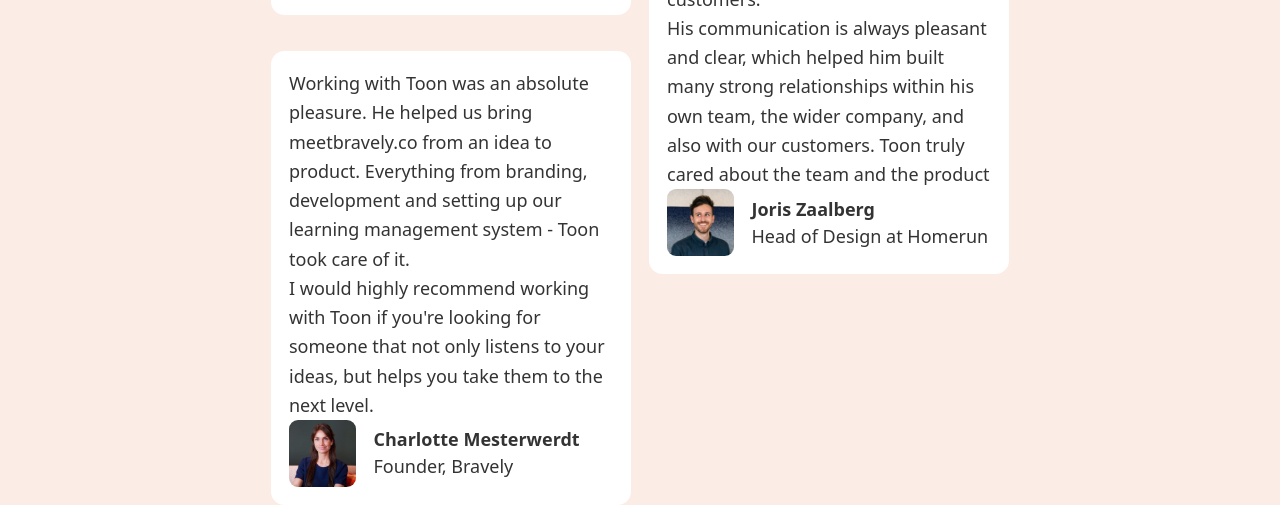
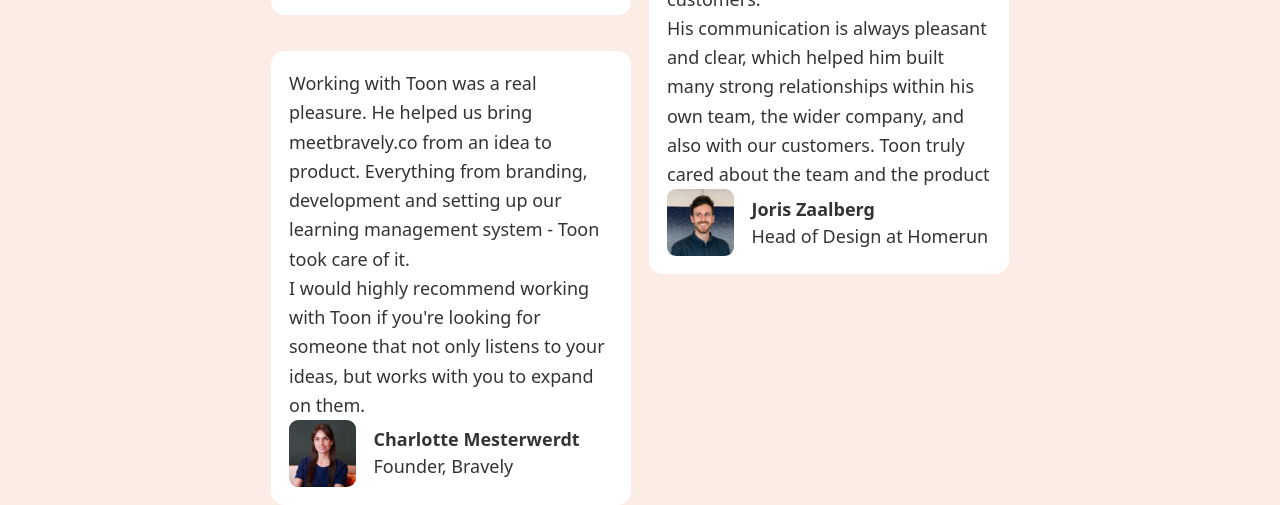
Before and after one commit to toonverbeek/toonverbeek-gatsby, a Gatsby site: page / in a window 1280 px wide. Shown: the part 5628-6133 px from the top of the page. Built offline with nearby package versions, Linux system fonts and the light colour scheme; Gatsby itself is replaced by a stand-in of ours.

Commit message:
change quote

```diff
--- a/src/pages/index.js
+++ b/src/pages/index.js
@@ -377,15 +377,15 @@ const IndexPage = ({ data }) => (
             <div className="max-w-xs p-4 m-4 mx-auto bg-white quote-container rounded-xl">
               <div className="quote-text">
                 <p>
-                  Working with Toon was an absolute pleasure. He helped us bring
+                  Working with Toon was a real pleasure. He helped us bring
                   meetbravely.co from an idea to product. Everything from
                   branding, development and setting up our learning management
                   system - Toon took care of it.
                 </p>
                 <p>
                   I would highly recommend working with Toon if you're looking
-                  for someone that not only listens to your ideas, but helps you
-                  take them to the next level.
+                  for someone that not only listens to your ideas, but works
+                  with you to expand on them.
                 </p>
               </div>
               <div className="flex items-center quote-footer">
```
